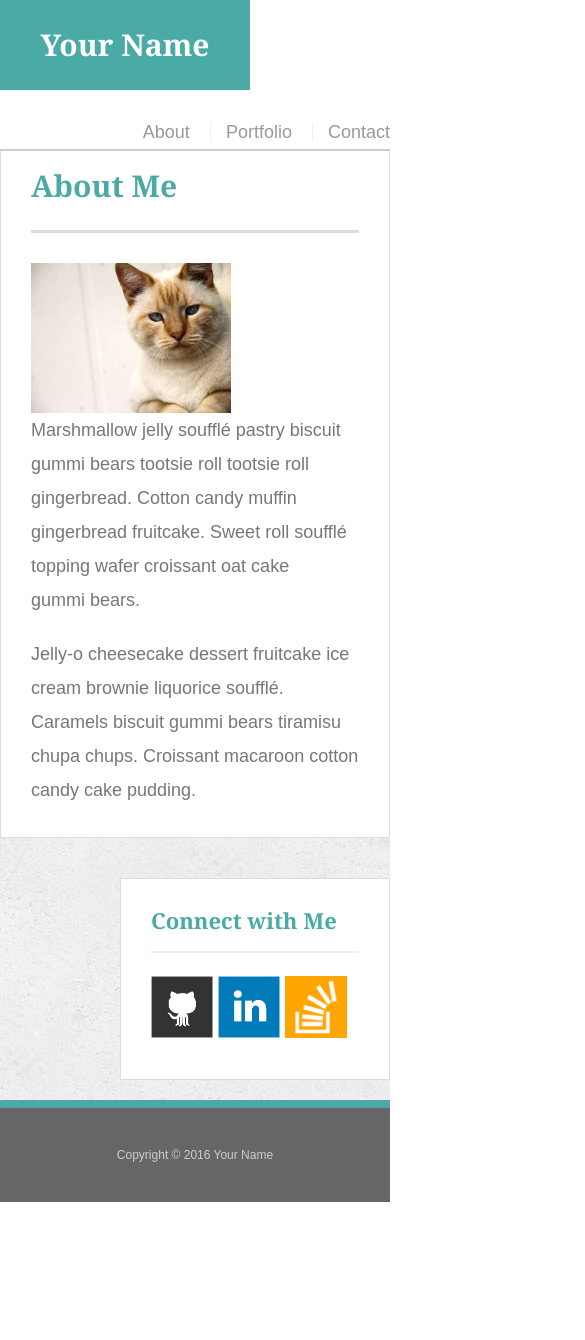
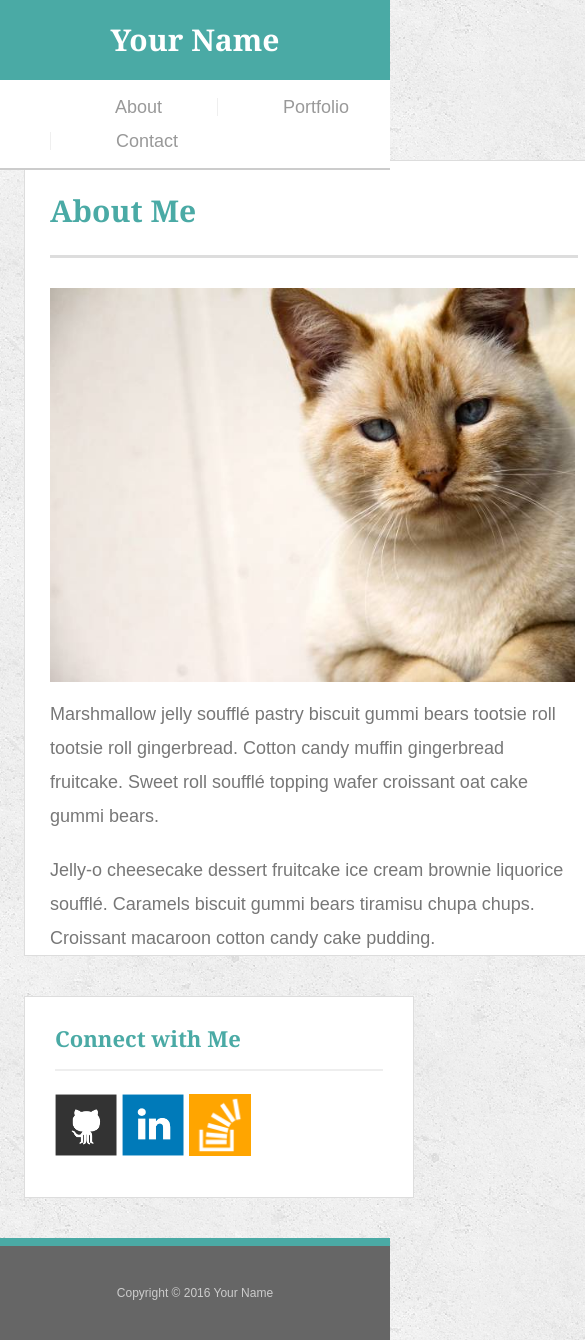
Before and after one commit to tbonerios/Responsive-Portfolio, a plain HTML site: page index.html in a window 390 px wide. Shown: the whole page, 585 px wide, since content can reach past the window. Before the commit the page ends 1202 px from the top, so only its background shows below. Drawn offline with Linux system fonts and the light colour scheme.

Commit message:
updated homework

```diff
--- a/css/style.css
+++ b/css/style.css
@@ -200,3 +200,226 @@ input[type=submit] {
   background: #4aaaa5;
   border: 0 none;
 }
+
+
+@media only screen and (max-width: 980px) {
+
+  h1 {
+  padding-bottom: 20px;
+  font-size: 30px;
+  line-height: 49px;
+  border-bottom: 3px solid #ddd;
+  }
+
+#logo {
+  float: left;
+  margin-left: 125px;
+  }
+
+    nav {
+  float: right;
+  margin-top: 25px;
+  margin-right: 126px;
+  }
+
+  .main-section {
+  float: left;
+  width: 418px;
+  max-width: 650px;
+  padding: 25px;
+  margin-left: 125px;
+  margin-right: 0px;
+  margin-top: 0px;
+  margin-bottom: 40px;
+  background: #fff;
+  border: 1px solid #ddd;
+  }
+
+  .auth-image {
+  float: left;
+  width: 366px;
+  height: auto;
+  margin-top: 10px;
+  margin-bottom: 15px;
+  margin-right: 0px;
+  }
+
+  .sidebar {
+  float: right;
+  width: 100%;
+  max-width: 270px;
+  padding: 30px;
+  margin-bottom: 20px;
+  background: #fff;
+  border: 1px solid #ddd;
+  margin-right: 126px;
+  }
+
+    /* portfolio page */
+  .work {
+  position: relative;
+  float: left;
+  width: 365px;
+  margin: 20px 0 25px;
+  overflow: auto;
+}
+
+
+}
+
+@media only screen and (max-width: 768px) {
+
+
+  h1 {
+  padding-bottom: 20px;
+  font-size: 30px;
+  line-height: 49px;
+  border-bottom: 3px solid #ddd;
+  }
+
+  #logo {
+  float: left;
+  margin-left: 24px;
+  }
+
+    nav {
+  float: right;
+  margin-right: 24px;
+  }
+
+  .main-section {
+  float: left;
+  width: 715px;
+  max-width: 715px;
+  padding: 25px;
+  margin-left: 24px;
+  margin-right: 0px;
+  margin-top: 0px;
+  background: #fff;
+  border: 1px solid #ddd;
+  }
+
+  .auth-image {
+  float: left;
+  width: 329px;
+  height: auto;
+  margin-top: 10px;
+  margin-bottom: 15px;
+  margin-right: 20px;
+  }
+
+  .sidebar {
+  float: left;
+  width: 100%;
+  max-width: 715px;
+  margin-left: 24px;
+  margin-bottom: 40px;
+  background: #fff;
+  border: 1px solid #ddd;
+  margin-right: 126px;
+  }
+  /* portfolio page */
+  .work {
+  position: relative;
+  float: left;
+  width: 300px;
+  margin: 0px 0 25px;
+  overflow: auto;
+  }
+  .work:nth-child(even) {
+  margin-right: 60px;
+}
+
+.main-section {
+  padding-bottom: 0px;
+}
+
+}
+
+@media only screen and (max-width: 640px) {
+
+  body {
+  /*position: fixed;*/
+
+  }
+
+  h1 {
+  padding-bottom: 20px;
+  font-size: 30px;
+  line-height: 49px;
+  border-bottom: 3px solid #ddd;
+  }
+
+  #logo {
+  float: left;
+  width:100%;
+  margin-left: 0px;
+  max-height: 80px;
+  line-height: 80px;
+  }
+
+    nav {
+  float:left;
+  width: 100%;
+  margin-top: 10px;
+  margin-bottom: 10px;
+  }
+
+  nav a {
+  display: inline-block;
+  padding-left: 65px;
+  margin-left: 50px;
+  line-height: 18px;
+  color: #999;
+  text-decoration: none;
+  border-left: 1px solid #efefef;
+  }
+
+  .main-section {
+  float: left;
+  width: 580px;
+  max-width: 580px;
+  padding: 25px;
+  margin-left: 24px;
+  margin-right: 0px;
+  margin-top: 30px;
+  background: #fff;
+  border: 1px solid #ddd;
+  }
+
+  .auth-image {
+  float: left;
+  width: 525px;
+  height: auto;
+  margin-top: 10px;
+  margin-bottom: 15px;
+  margin-right: 20px;
+  }
+
+  .sidebar {
+  float: left;
+  width: 100%;
+  max-width: 580px;
+  margin-left: 24px;
+  margin-bottom: 40px;
+  background: #fff;
+  border: 1px solid #ddd;
+  margin-right: 126px;
+  }
+   /* portfolio page */
+  .work {
+  position: relative;
+  float: left;
+  width: 528px;
+  margin: 0px 0 25px;
+  overflow: auto;
+  }
+  .work:nth-child(even) {
+  margin-right: 60px;
+}
+
+.main-section {
+  padding-bottom: 0px;
+}
+
+}
--- a/index.html
+++ b/index.html
@@ -5,6 +5,7 @@
   <title>About | Your Name</title>
   <link rel="stylesheet" type="text/css" href="css/reset.css">
   <link rel="stylesheet" type="text/css" href="css/style.css">
+  <meta name="viewport" content="width=device-width, initial-scale=1.0">
 </head>
 <body>
   <header id="masthead">
```
Also changed, not shown: images/bg.png (added), 1 other file.
